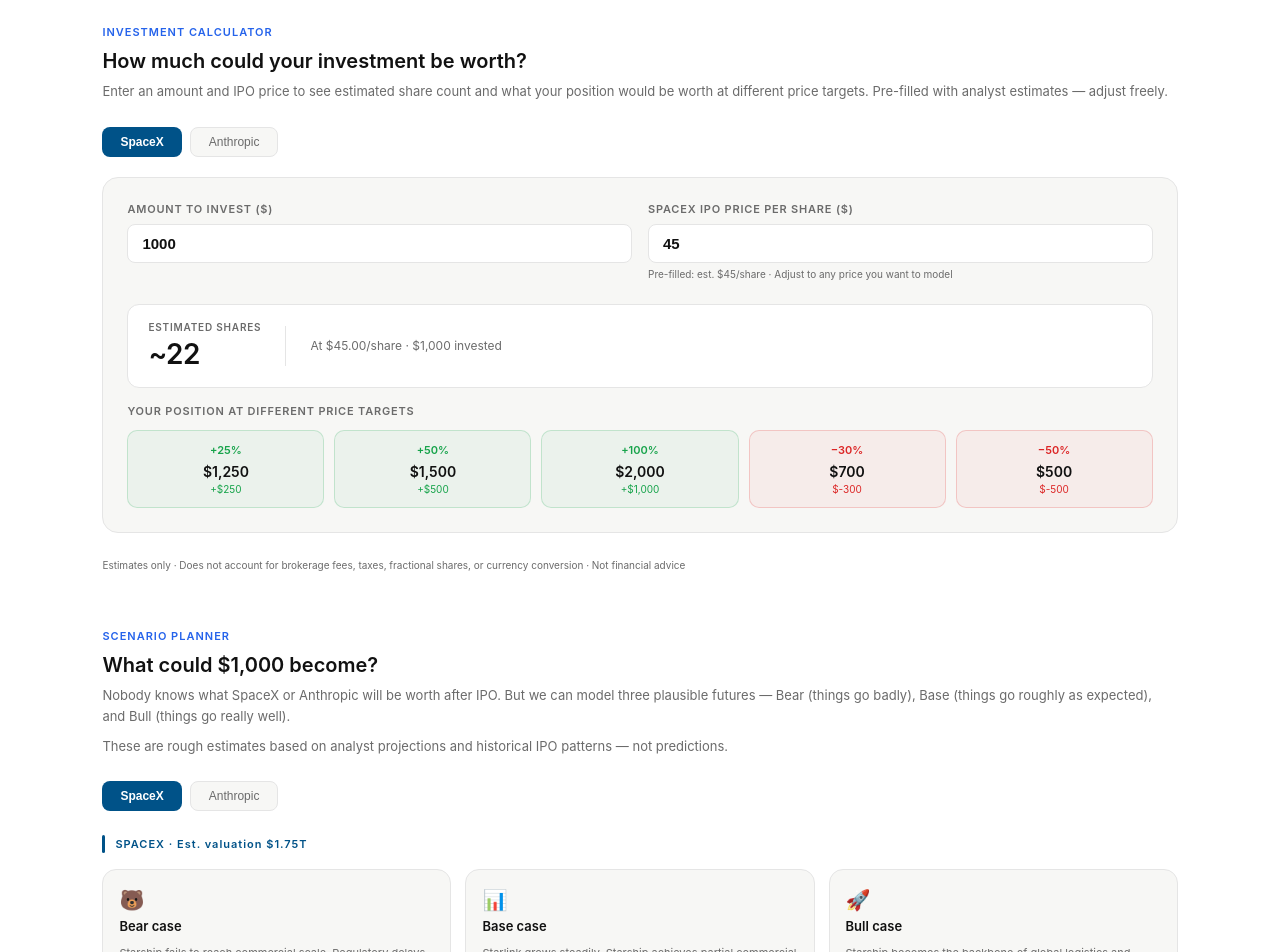
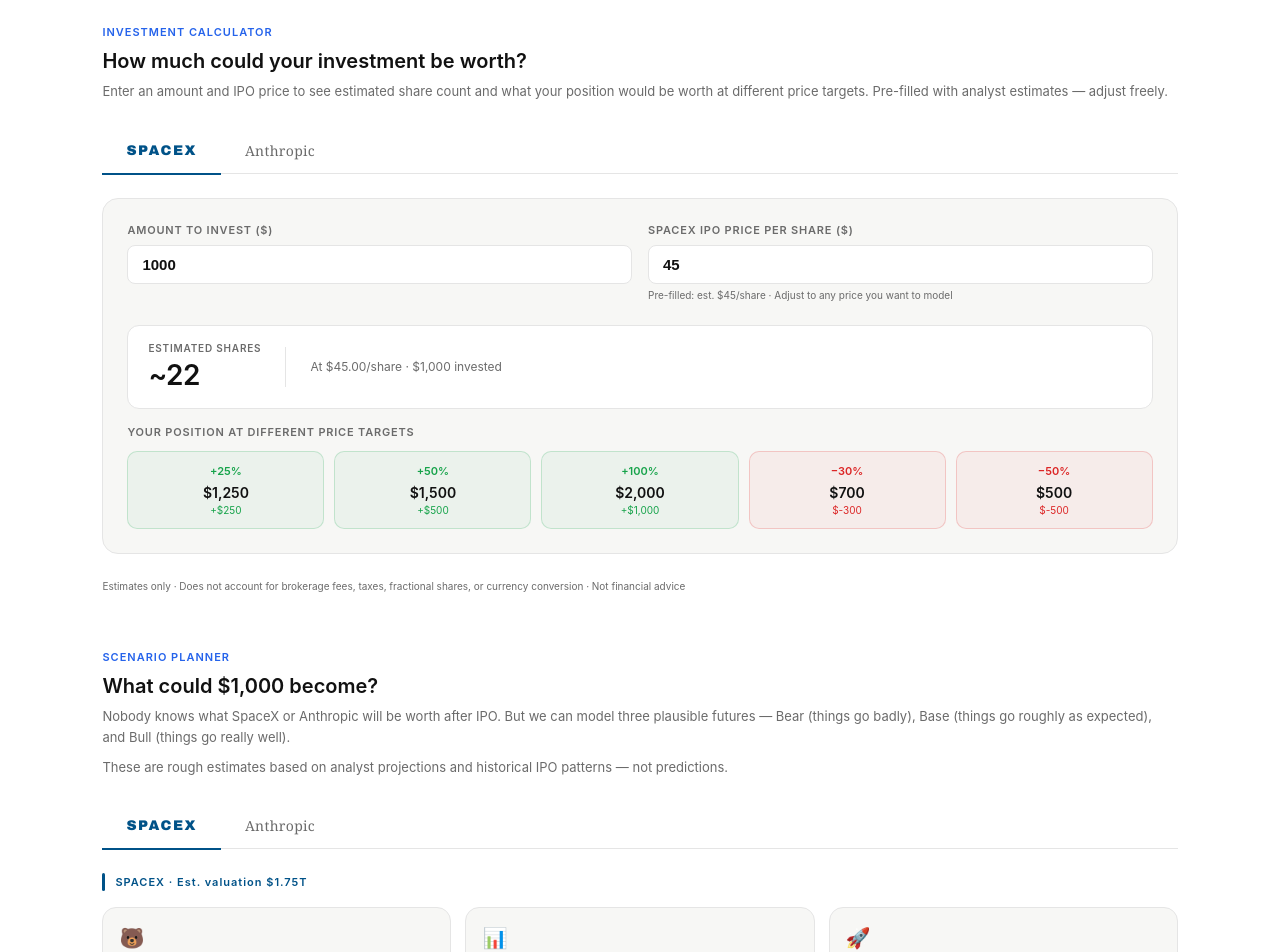
Before and after one commit to 23bananasinmytummy/ipo-explainer, a React (Create React App) app: page /tools in a window 1280 px wide. Shown: the part 300-1252 px from the top of the page. Built offline with nearby package versions, Linux system fonts and the light colour scheme.

Commit message:
Changed tab design of Tools page to match Risks page

```diff
--- a/src/pages/Tools.jsx
+++ b/src/pages/Tools.jsx
@@ -447,7 +447,16 @@
 
       {/* ── MOBILE STYLES ── */}
       <style>{`
+        .tools-tab-btn { position: relative; background: none; border: none; cursor: pointer; padding: 14px 24px; margin-bottom: -1px; transition: color 0.2s ease; }
+        .tools-tab-btn::after { content: ''; position: absolute; bottom: -1px; left: 0; width: 0%; height: 2px; transition: width 0.25s ease; }
+        .tools-tab-btn:hover::after { width: 100%; }
+        .tools-tab-spacex::after { background: ${SPACEX_COLOR}; }
+        .tools-tab-anthropic::after { background: ${ANTHROPIC_COLOR}; }
+        .tools-tab-btn.tools-active-tab::after { width: 100%; }
+
         @media (max-width: 768px) {
+          .tools-tab-wrap { padding: 0 0 0 5% !important; overflow-x: auto; scrollbar-width: none; flex-wrap: nowrap !important; }
+          .tools-tab-btn { padding: 10px 14px !important; font-size: 11px !important; white-space: nowrap; flex-shrink: 0; }
           .tools-hero { padding: 32px 5% 24px !important; }
           .tools-main { padding: 24px 5% 48px !important; }
           .tools-calc-inputs { grid-template-columns: 1fr !important; }
@@ -484,26 +493,27 @@
         </p>
 
         {/* Tabs */}
-        <div style={{ display: 'flex', gap: 8, marginBottom: 20 }}>
-          {['spacex', 'anthropic'].map(co => (
+        <div className="tools-tab-wrap" style={{ display: 'flex', gap: 0, borderBottom: '1px solid var(--border)', marginBottom: 24 }}>
+          {[
+            { key: 'spacex', label: 'SPACEX', color: SPACEX_COLOR, font: "'Arial Black', Arial, sans-serif", weight: 900, spacing: '1.5px', cls: 'tools-tab-spacex' },
+            { key: 'anthropic', label: 'Anthropic', color: ANTHROPIC_COLOR, font: 'Georgia, serif', weight: 400, spacing: '0.3px', cls: 'tools-tab-anthropic' },
+          ].map(({ key, label, color, font, weight, spacing, cls }) => {
+            const active = calcTab === key;
+            return (
               <button
-              key={co}
-              onClick={() => setCalcTab(co)}
+                key={key}
+                onClick={() => setCalcTab(key)}
+                className={`tools-tab-btn ${cls}${active ? ' tools-active-tab' : ''}`}
                 style={{
-                padding: '7px 18px',
-                borderRadius: 8,
-                border: calcTab === co ? 'none' : '1px solid var(--border)',
-                background: calcTab === co ? (co === 'spacex' ? SPACEX_COLOR : ANTHROPIC_COLOR) : 'var(--bg-secondary)',
-                color: calcTab === co ? '#fff' : 'var(--text-muted)',
-                fontSize: 12,
-                fontWeight: calcTab === co ? 600 : 400,
-                cursor: 'pointer',
-                transition: 'all 0.15s ease',
+                  fontSize: 14, fontFamily: font, fontWeight: weight,
+                  letterSpacing: spacing,
+                  color: active ? color : 'var(--text-muted)',
                 }}
               >
-              {co === 'spacex' ? 'SpaceX' : 'Anthropic'}
+                {label}
               </button>
-          ))}
+            );
+          })}
         </div>
 
         {/* Inputs */}
@@ -631,26 +641,27 @@
         </p>
 
         {/* Scenario tabs */}
-        <div style={{ display: 'flex', gap: 8, marginBottom: 24 }}>
-          {['spacex', 'anthropic'].map(co => (
+        <div className="tools-tab-wrap" style={{ display: 'flex', gap: 0, borderBottom: '1px solid var(--border)', marginBottom: 24 }}>
+          {[
+            { key: 'spacex', label: 'SPACEX', color: SPACEX_COLOR, font: "'Arial Black', Arial, sans-serif", weight: 900, spacing: '1.5px', cls: 'tools-tab-spacex' },
+            { key: 'anthropic', label: 'Anthropic', color: ANTHROPIC_COLOR, font: 'Georgia, serif', weight: 400, spacing: '0.3px', cls: 'tools-tab-anthropic' },
+          ].map(({ key, label, color, font, weight, spacing, cls }) => {
+            const active = scenarioTab === key;
+            return (
               <button
-              key={co}
-              onClick={() => setScenarioTab(co)}
+                key={key}
+                onClick={() => setScenarioTab(key)}
+                className={`tools-tab-btn ${cls}${active ? ' tools-active-tab' : ''}`}
                 style={{
-                padding: '7px 18px',
-                borderRadius: 8,
-                border: scenarioTab === co ? 'none' : '1px solid var(--border)',
-                background: scenarioTab === co ? (co === 'spacex' ? SPACEX_COLOR : ANTHROPIC_COLOR) : 'var(--bg-secondary)',
-                color: scenarioTab === co ? '#fff' : 'var(--text-muted)',
-                fontSize: 12,
-                fontWeight: scenarioTab === co ? 600 : 400,
-                cursor: 'pointer',
-                transition: 'all 0.15s ease',
+                  fontSize: 14, fontFamily: font, fontWeight: weight,
+                  letterSpacing: spacing,
+                  color: active ? color : 'var(--text-muted)',
                 }}
               >
-              {co === 'spacex' ? 'SpaceX' : 'Anthropic'}
+                {label}
               </button>
-          ))}
+            );
+          })}
         </div>
 
         <ScenarioCards company={scenarioTab} />
```
Lines whose indentation alone changed are shown as unchanged.
